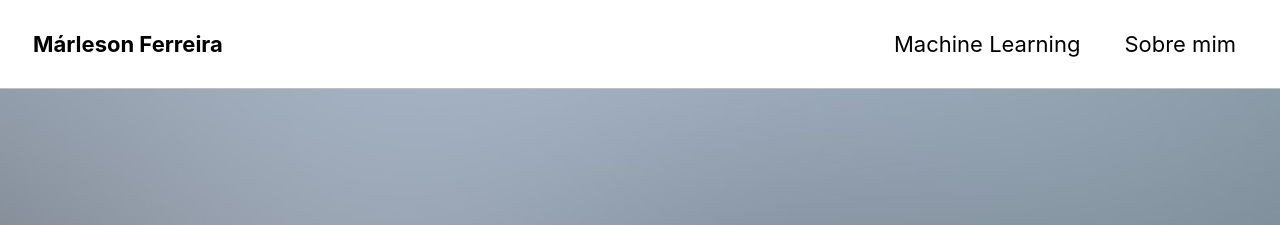
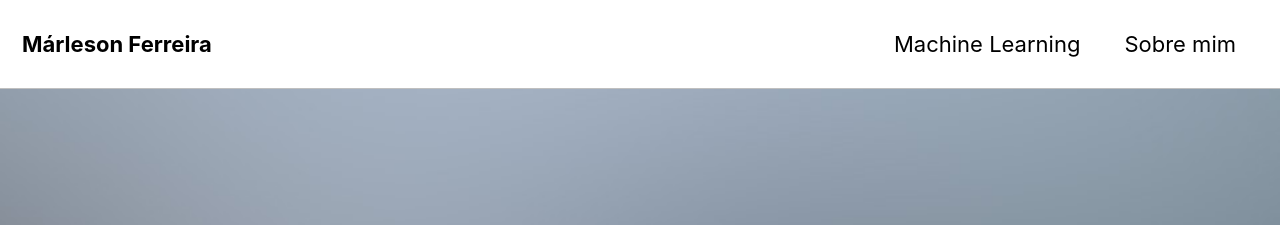
Before and after one commit to marleson/notas, a Jekyll site: the page built from index.html, in a window 1280 px wide. Shown: the top 225 px of the page. Built offline with Jekyll 4.4.1, drawn with Linux system fonts in a browser that asks for light colours; cached includes are drawn as plain includes; nearby versions of some CDN libraries; the list of posts is cut into pages by our own code.

Commit message:
removida ultimas 3 alteracoes

```diff
--- a/_config.yml
+++ b/_config.yml
@@ -23,14 +23,14 @@
 description              : "Códigos, notas de aula e mais"
 url                      : # the base hostname & protocol for your site e.g. "https://mmistakes.github.io"
 baseurl                  : # the subpath of your site, e.g. "/blog"
-repository               : "marleson/notas" # GitHub username/repo-name e.g. "mmistakes/minimal-mistakes"
-teaser                   : "/images/500x300.png" # path of fallback teaser image, e.g. "/assets/images/500x300.png"
-logo                     : "/images/favicon-96x96" # path of logo image to display in the masthead, e.g. "/assets/images/88x88.png"
+repository               : # GitHub username/repo-name e.g. "mmistakes/minimal-mistakes"
+teaser                   : # path of fallback teaser image, e.g. "/assets/images/500x300.png"
+logo                     : # path of logo image to display in the masthead, e.g. "/assets/images/88x88.png"
 masthead_title           : # overrides the website title displayed in the masthead, use " " for no title
 # breadcrumbs            : false # true, false (default)
 words_per_minute         : 200
 comments:
-  provider               : # false (default), "disqus", "discourse", "facebook", "staticman", "staticman_v2", "utterances", "custom"
+  provider               : "facebook" # false (default), "disqus", "discourse", "facebook", "staticman", "staticman_v2", "utterances", "custom"
   disqus:
     shortname            : # https://help.disqus.com/customer/portal/articles/466208-what-s-a-shortname-
   discourse:
```
